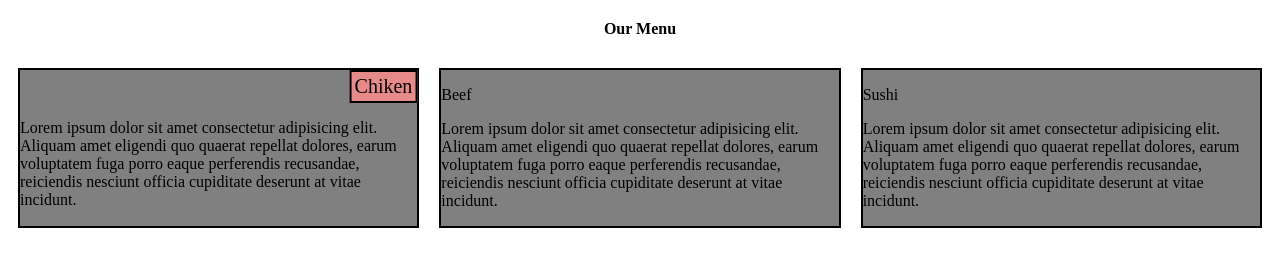
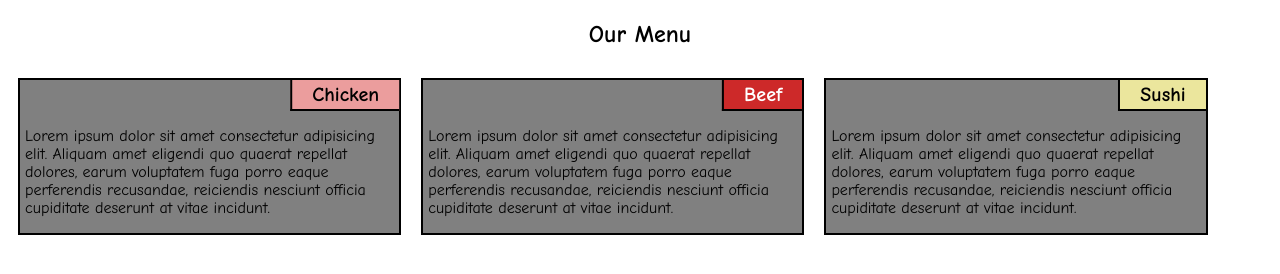
Before and after one commit to emiliano-gandini-outeda/module2-solution, a plain HTML site: page index.html in a window 1280 px wide. Drawn offline with Linux system fonts and the light colour scheme.

Commit message:
3rd attemp

```diff
--- a/index.html
+++ b/index.html
@@ -13,7 +13,7 @@
     <div class="big-div">
         <div class="menu">
             <div class="menu__1">
-                <p class="description">Chiken</p>
+                <p class="description">Chicken</p>
             </div>
             <p class="lorem">Lorem ipsum dolor sit amet consectetur adipisicing elit. Aliquam amet eligendi quo quaerat repellat dolores, earum voluptatem fuga porro eaque perferendis recusandae, reiciendis nesciunt officia cupiditate deserunt at vitae incidunt.</p>
         </div>
--- a/style.css
+++ b/style.css
@@ -1,35 +1,100 @@
 *{
     font-size: 16px;
+    font-family: Comic Sans MS, Comic Sans, cursive;
 
 }
 
+
+/******Desktop******/
 .title{
     text-align:center;
     margin: 20px;
+    font-size: 1.5em;
+}
+
+p{
+    padding: 0px 5px;
 }
 
 .big-div{
     display: flex;
+    flex-wrap: wrap;
 }
 
 .menu{
     background-color: grey;
     border: 2px black solid;
     margin: 10px;
+    max-width: 30%;
+}
+
+.menu__1, .menu__2, .menu__3{
+    font-weight: 800;
 }
 
 .menu__1{
-    background-color: rgb(230, 138, 138);
+    background-color: rgb(235, 157, 157);
     display: inline-block;
     position: sticky;
-    left: 80%;
-    bottom: 0%;
-
+    left: 100%;
+    bottom: 100%;
 }
 
 .menu__1 p{
     font-size: 20px;
-    padding: 3px;
+    padding: 3px 20px;
     margin: 0px;
     border: black solid 2px;
+    border-top: 0px;
+    border-right: 0px;
 }
+
+.menu__2{
+    background-color: rgba(233, 10, 10, 0.733);
+    display: inline-block;
+    position: sticky;
+    left: 100%;
+    bottom: 100%;
+    color: white;
+}
+
+.menu__2 p{
+    font-size: 20px;
+    padding: 3px 20px;
+    margin: 0px;
+    border: black solid 2px;
+    border-top: 0px;
+    border-right: 0px;
+}
+
+.menu__3{
+    background-color: rgb(235, 230, 157);
+    display: inline-block;
+    position: sticky;
+    left: 100%;
+    bottom: 100%;
+}
+
+.menu__3 p{
+    font-size: 20px;
+    padding: 3px 20px;
+    margin: 0px;
+    border: black solid 2px;
+    border-top: 0px;
+    border-right: 0px;
+}
+
+/*****Tablet*****/
+
+@media (max-width: 991px){
+
+
+    .menu:nth-child(2), .menu:nth-child(1){
+        min-width: 50%;
+    }
+
+    .menu:nth-child(3){
+        min-width: 80%;
+        max-height: 233px;
+    }
+}
```
